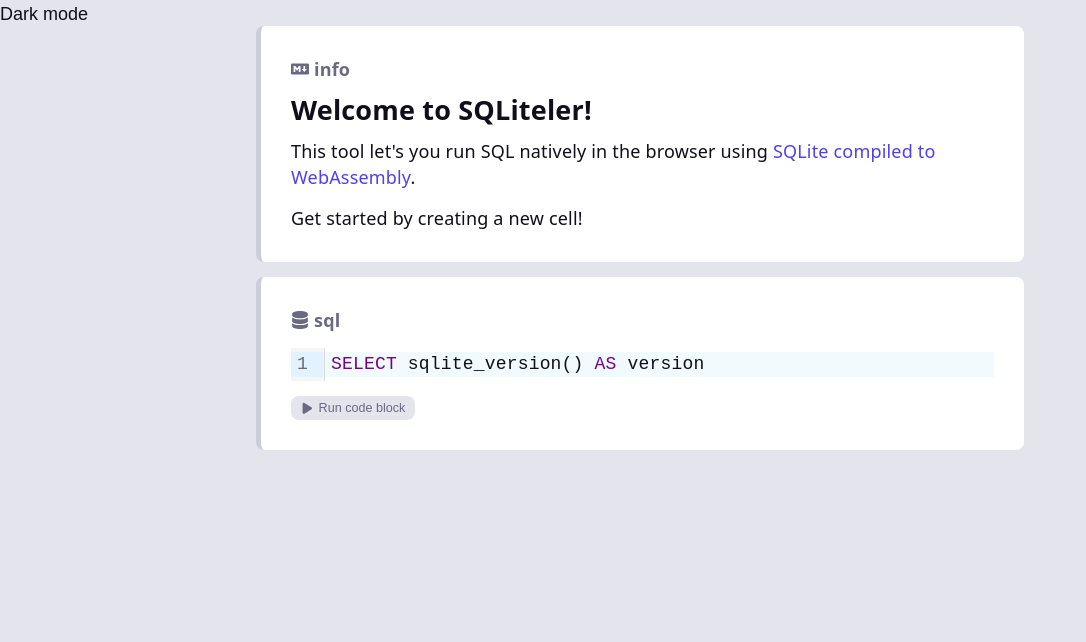
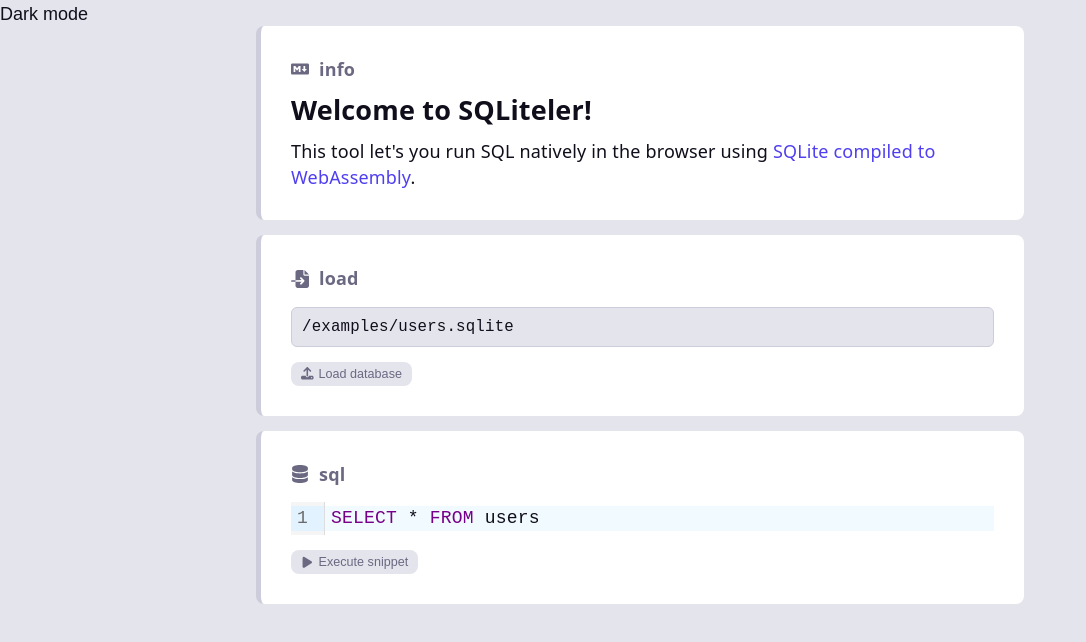
Before and after one commit to eflisback/sqlit, a React (Vite) app: page / in a window 1280 px wide. Shown: the top 642 px of the page, without its empty margins (0-1086 px from the left). Built offline with nearby package versions, Linux system fonts and the light colour scheme.

Commit message:
Can load external databases

```diff
--- a/src/components/cells/Cell.tsx
+++ b/src/components/cells/Cell.tsx
@@ -1,13 +1,28 @@
 import { useState } from 'react';
-import { FaDatabase, FaMarkdown, FaTrash } from 'react-icons/fa6';
+import { FaDatabase, FaFileImport, FaMarkdown, FaTrash } from 'react-icons/fa6';
 import { type CellData, useNotebookStore } from '@/store';
 import styles from './cells.module.css';
+import { LoadCell } from './LoadCell';
 import { MarkdownCell } from './MarkdownCell';
 import { SQLCell } from './SQLCell';
 
 const CELL_META = {
-	markdown: { Icon: FaMarkdown, label: 'info' },
-	sql: { Icon: FaDatabase, label: 'sql' },
+	markdown: {
+		Icon: FaMarkdown,
+		label: 'info',
+		information: 'Used for displaying information to the user.',
+	},
+	sql: {
+		Icon: FaDatabase,
+		label: 'sql',
+		information: 'Contains code which can be executed on the SQLite database.',
+	},
+	load: {
+		Icon: FaFileImport,
+		label: 'load',
+		information:
+			'Can load existing SQLite database files into the SQLite database.',
+	},
 };
 
 interface CellProps {
@@ -20,7 +35,7 @@
 	);
 	const removeCell = useNotebookStore((state) => state.removeCell);
 	const editable = useNotebookStore((state) => state.editable);
-	const { Icon, label } = CELL_META[cellData.type];
+	const { Icon, label, information } = CELL_META[cellData.type];
 
 	const handleDeleteButtonClick = () => {
 		removeCell(cellData.id);
@@ -29,7 +44,7 @@
 	return (
 		<article className={`${styles.cell} ${styles[cellStatus]}`}>
 			<header>
-				<section>
+				<section title={information}>
 					<Icon />
 					<span>{label}</span>
 				</section>
@@ -43,6 +58,8 @@
 			</header>
 			{cellData.type === 'markdown' ? (
 				<MarkdownCell cellData={cellData} />
+			) : cellData.type === 'load' ? (
+				<LoadCell cellData={cellData} setCellStatus={setCellStatus} />
 			) : (
 				<SQLCell cellData={cellData} setCellStatus={setCellStatus} />
 			)}
--- /dev/null
+++ b/src/components/cells/LoadCell.tsx
@@ -0,0 +1,52 @@
+import { useState } from 'react';
+import { FaUpload } from 'react-icons/fa6';
+import { engine } from '@/engine';
+import type { CellData } from '@/store';
+import styles from './cells.module.css';
+
+interface LoadCellProps {
+	cellData: Extract<CellData, { type: 'load' }>;
+	setCellStatus: (status: 'none' | 'success' | 'failure') => void;
+}
+
+export const LoadCell = ({ cellData, setCellStatus }: LoadCellProps) => {
+	const [isLoading, setIsLoading] = useState(false);
+	const [error, setError] = useState<string | null>(null);
+	const [loaded, setLoaded] = useState(false);
+
+	const handleLoadClick = async () => {
+		setIsLoading(true);
+		setError(null);
+		setLoaded(false);
+		try {
+			await engine.loadFromUrl(cellData.url);
+			setLoaded(true);
+			setCellStatus('success');
+		} catch (e) {
+			setError(e instanceof Error ? e.message : String(e));
+			setCellStatus('failure');
+		} finally {
+			setIsLoading(false);
+		}
+	};
+
+	return (
+		<>
+			<span className={styles.urlInput}>{cellData.url}</span>
+			<section className={styles.actions}>
+				<button
+					type='button'
+					onClick={handleLoadClick}
+					disabled={isLoading || !cellData.url}
+				>
+					<FaUpload />
+					<span>{isLoading ? 'Loading…' : 'Load database'}</span>
+				</button>
+			</section>
+			{loaded && !error && (
+				<p className={styles.status}>Database loaded successfully</p>
+			)}
+			{error && <section className={styles.error}>{error}</section>}
+		</>
+	);
+};
--- a/src/components/cells/SQLCell.tsx
+++ b/src/components/cells/SQLCell.tsx
@@ -2,9 +2,9 @@
 import CodeMirror from '@uiw/react-codemirror';
 import { useState } from 'react';
 import { FaPlay } from 'react-icons/fa6';
+import { useTheme } from '@/components';
 import { engine } from '@/engine';
 import { type CellData, useNotebookStore } from '@/store';
-import { useTheme } from '@/components';
 import styles from './cells.module.css';
 
 interface SQLCellProps {
@@ -14,10 +14,12 @@
 
 export const SQLCell = ({ cellData, setCellStatus }: SQLCellProps) => {
 	const updateCell = useNotebookStore((state) => state.updateCell);
+	const { theme } = useTheme();
 	const [error, setError] = useState<string | null>(null);
-	const { theme } = useTheme();
+	const [isLoading, setIsLoading] = useState(false);
 
 	const handleExecuteClick = async () => {
+		setIsLoading(true);
 		try {
 			const result = await engine.query(cellData.content);
 			updateCell(cellData.id, { ...cellData, result });
@@ -27,6 +29,8 @@
 			setError(e instanceof Error ? e.message : String(e));
 			updateCell(cellData.id, { ...cellData, result: null });
 			setCellStatus('failure');
+		} finally {
+			setIsLoading(false);
 		}
 	};
 
@@ -37,15 +41,16 @@
 				basicSetup={{ autocompletion: false }}
 				theme={theme}
 				value={cellData.content}
+				editable={!isLoading}
 				extensions={[sql()]}
 				onChange={(code) =>
 					updateCell(cellData.id, { ...cellData, content: code })
 				}
 			/>
 			<section className={styles.actions}>
-				<button type='button' onClick={handleExecuteClick}>
+				<button type='button' onClick={handleExecuteClick} disabled={isLoading}>
 					<FaPlay />
-					<span>Run code block</span>
+					<span>{isLoading ? 'Running...' : 'Execute snippet'}</span>
 				</button>
 			</section>
 			{cellData.result && (
--- a/src/components/cells/cells.module.css
+++ b/src/components/cells/cells.module.css
@@ -31,7 +31,7 @@
 	display: flex;
 	flex-direction: row;
 	align-items: center;
-	gap: 5px;
+	gap: 10px;
 }
 
 .actions button {
@@ -46,7 +46,7 @@
 	font-size: 0.7em;
 }
 
-.actions button:hover {
+.actions button:hover:not(:disabled) {
 	color: var(--text-primary);
 }
 
@@ -77,6 +77,22 @@
 	font-family: monospace;
 }
 
+.urlInput {
+	width: 100%;
+	padding: 6px 10px;
+	background-color: var(--bg-page);
+	color: var(--text-primary);
+	border: 1px solid var(--border);
+	border-radius: 6px;
+	font-size: 0.875rem;
+	font-family: monospace;
+}
+
+.status {
+	font-size: 0.875rem;
+	color: var(--color-success);
+}
+
 .editor * {
 	/* biome-ignore lint/complexity/noImportantStyles: Override default CodeMirror styling */
 	outline: none !important;
--- a/src/engine/worker.ts
+++ b/src/engine/worker.ts
@@ -21,6 +21,46 @@
 		const rowsAffected = db.changes();
 		return { rows, rowsAffected };
 	},
+	loadFromUrl: async (url: string): Promise<void> => {
+		if (!sqlite3) {
+			sqlite3 = await sqlite3InitModule();
+		}
+		const response = await fetch(url);
+		if (!response.ok) {
+			throw new Error(
+				`Failed to fetch: ${response.status} ${response.statusText}!`,
+			);
+		}
+		const buffer = await response.arrayBuffer();
+		const bytes = new Uint8Array(buffer);
+
+		const magic = new TextDecoder().decode(bytes.slice(0, 16));
+		if (magic !== 'SQLite format 3\0') {
+			throw new Error('Not a valid SQLite database file!');
+		}
+
+		if (db) {
+			db.close();
+			db = null;
+		}
+
+		const newDb = new sqlite3.oo1.DB(':memory:');
+		const p = sqlite3.wasm.allocFromTypedArray(bytes);
+		const rc = sqlite3.capi.sqlite3_deserialize(
+			newDb,
+			'main',
+			p,
+			bytes.byteLength,
+			bytes.byteLength,
+			sqlite3.capi.SQLITE_DESERIALIZE_FREEONCLOSE |
+				sqlite3.capi.SQLITE_DESERIALIZE_RESIZEABLE,
+		);
+		if (rc !== 0) {
+			newDb.close();
+			throw new Error(`Failed to deserialize database (code ${rc})!`);
+		}
+		db = newDb;
+	},
 };
 
 export type Engine = typeof engine;
--- a/src/store/types.ts
+++ b/src/store/types.ts
@@ -5,7 +5,7 @@
 			id: string;
 			type: 'sql';
 			content: string;
-			editable: boolean;
 			result: SqlResult | null;
 	  }
-	| { id: string; type: 'markdown'; content: string };
+	| { id: string; type: 'markdown'; content: string }
+	| { id: string; type: 'load'; url: string };
--- a/src/store/useNotebookStore.ts
+++ b/src/store/useNotebookStore.ts
@@ -14,15 +14,19 @@
 	editable: false,
 	cells: [
 		{
-			id: 'welcome',
+			id: 'welcome-markdown',
 			type: 'markdown',
 			content: welcomeCell,
 		},
 		{
-			id: 'sqliteVersion',
+			id: 'welcome-load',
+			type: 'load',
+			url: '/examples/users.sqlite',
+		},
+		{
+			id: 'welcome-sql',
 			type: 'sql',
-			content: 'SELECT sqlite_version() AS version',
-			editable: true,
+			content: 'SELECT * FROM users',
 			result: null,
 		},
 	],
--- a/src/store/welcome-cell.md
+++ b/src/store/welcome-cell.md
@@ -1,5 +1,3 @@
 # Welcome to SQLiteler!
 
 This tool let's you run SQL natively in the browser using [SQLite compiled to WebAssembly](https://sqlite.org/wasm/doc/trunk/index.md).
-
-Get started by creating a new cell!
--- a/src/styles/theme.css
+++ b/src/styles/theme.css
@@ -4,7 +4,7 @@
 	--bg-page: #e4e4ec;
 	--bg-cell: #ffffff;
 	--border: #cdccda;
-	--color-success: #27ce80;
+	--color-success: #21a768;
 	--color-failure: #ff3b55;
 	--color-link: #4f3ff0;
 }
```
Also changed, not shown: 1 other file (tests, documents, lock files or other folders).
